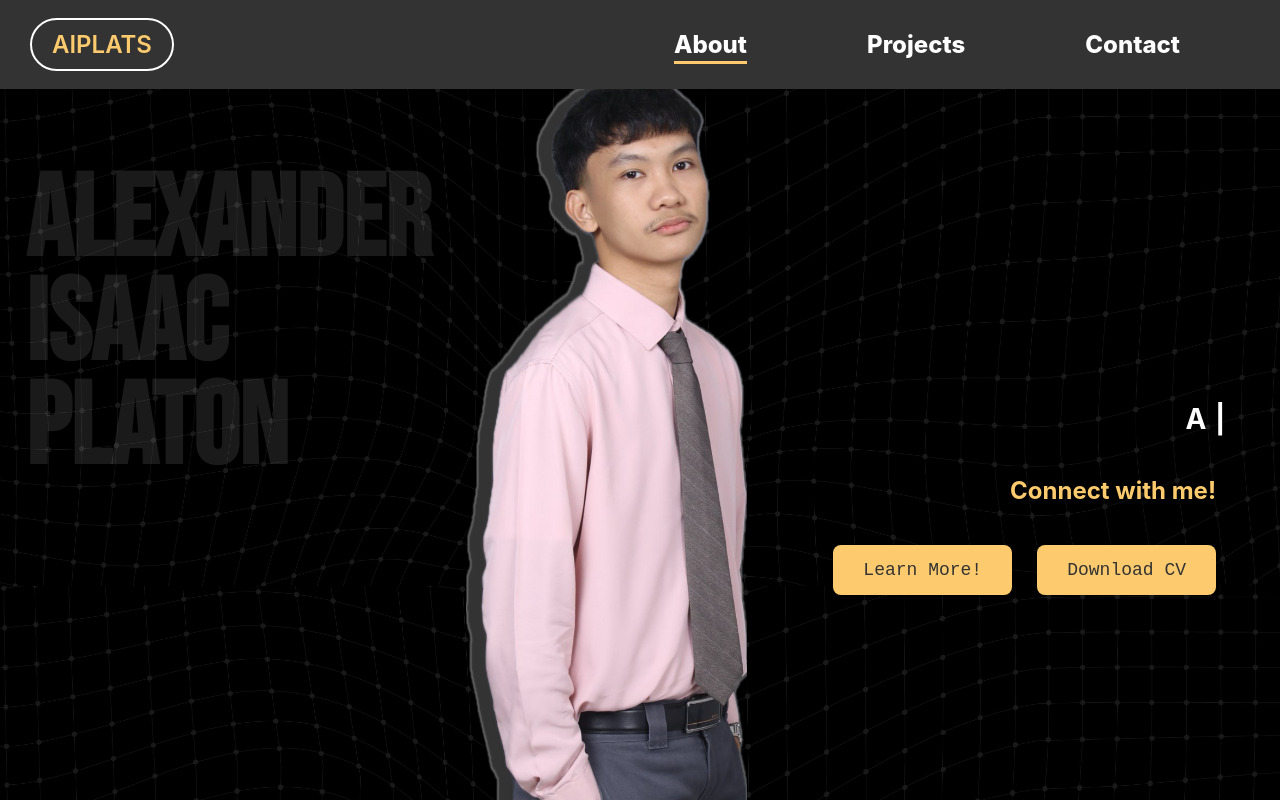
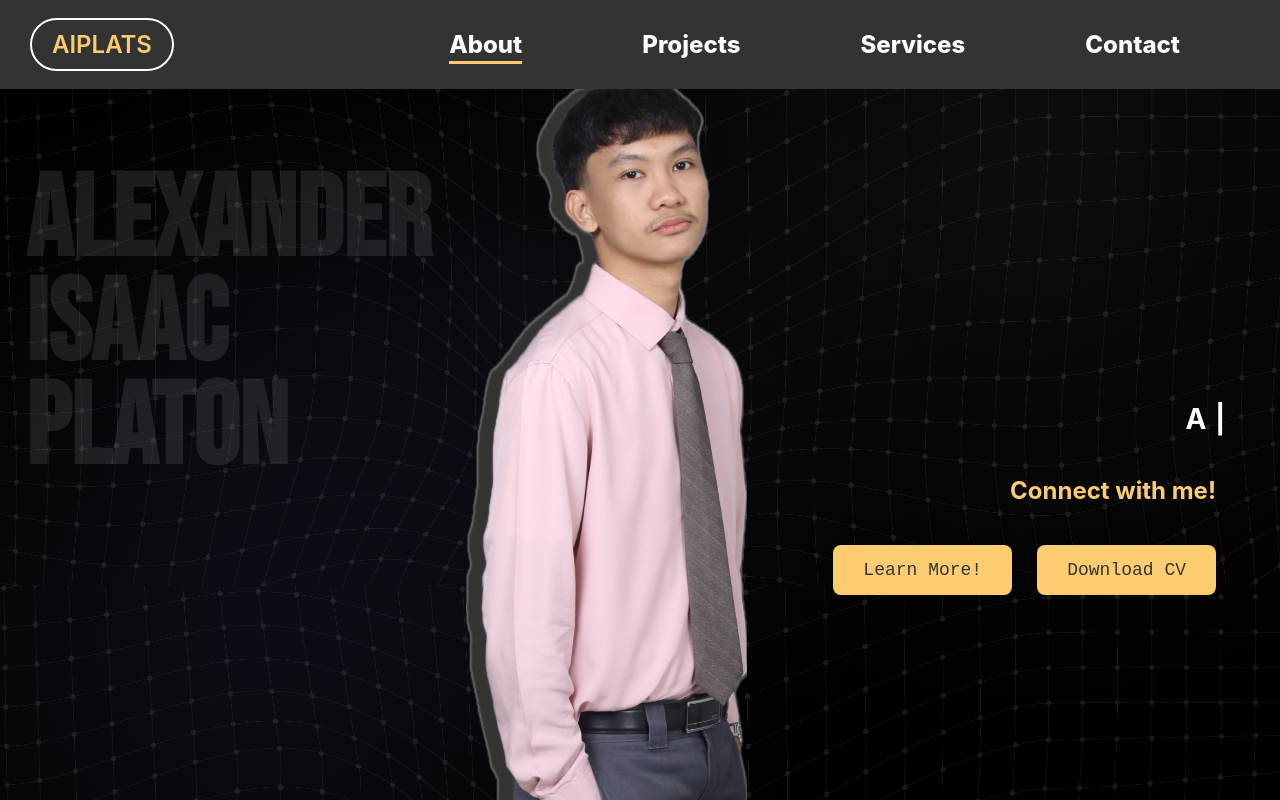
Before and after one commit to aiplats/aiplats, a React (Create React App) app in the folder portfolio/: page / in a window 1280 px wide. Shown: the top 800 px of the page. Built offline with nearby package versions, Linux system fonts and the light colour scheme.

Commit message:
updated layout

```diff
--- a/portfolio/src/components/Navbar/Navbar.js
+++ b/portfolio/src/components/Navbar/Navbar.js
@@ -46,6 +46,12 @@ export const Navbar = () => {
                             e.preventDefault();
                             handleNavigationClick('Projects', 'Projects');
                         }}>Projects</a>
+                    </li>
+                    <li className={activeSection === 'Projects' ? 'active' : ''}>
+                        <a href="#Services" onClick={(e) => {
+                            e.preventDefault();
+                            handleNavigationClick('Services', 'Services');
+                        }}>Services</a>
                     </li>
                     <li className={activeSection === 'Contact' ? 'active' : ''}>
                         <a href="#Contact" onClick={(e) => {
--- a/portfolio/src/components/Services/Services.css
+++ b/portfolio/src/components/Services/Services.css
@@ -2,7 +2,7 @@
 .main-services-page {
   min-height: 100vh;
   padding: 80px 0;
-  position: relative;
+
 }
 
 .main-services-page::before {
@@ -48,7 +48,7 @@
   bottom: -10px;
   left: 50%;
   transform: translateX(-50%);
-  width: 80px;
+  width: 50%;
   height: 3px;
   background: linear-gradient(90deg, #ffd700, #ffed4a);
   border-radius: 2px;
--- a/portfolio/src/components/Services/Services.js
+++ b/portfolio/src/components/Services/Services.js
@@ -5,7 +5,7 @@ import { services } from './../assets/assets'
 export const Services = () => {
   return (
     <>
-        <div className="main-services-page">
+        <div className="main-services-page" id="Services">
             <div className="services-container">
                 <div className="service-tags">
                     <h1>WHAT I PROVIDE</h1>
```
